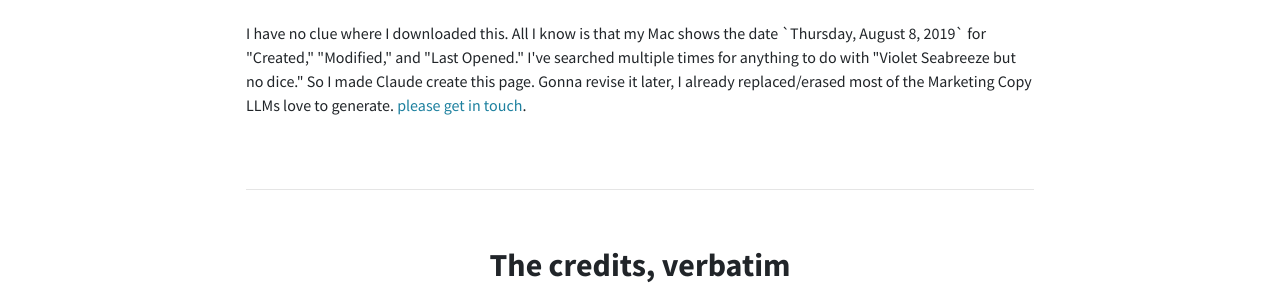
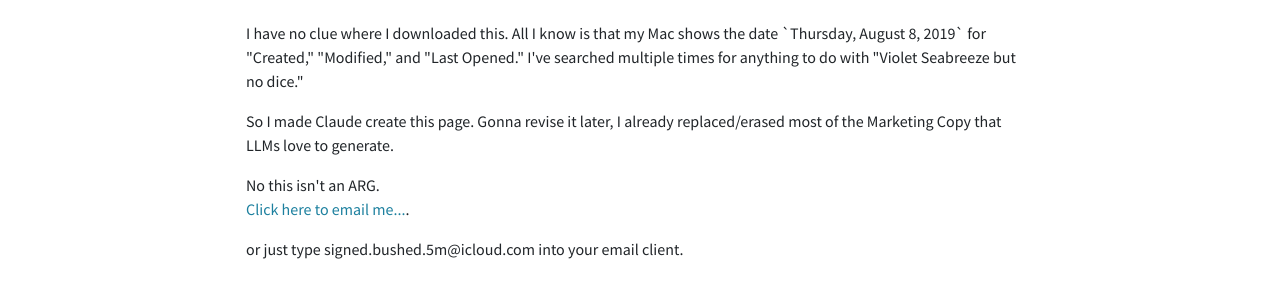
Before and after one commit to EricBorges2019/MyWebsite, a website: page vn-i-found/index.html in a window 1280 px wide. Shown: the part 490-795 px from the top of the page. Drawn offline with Linux system fonts and the light colour scheme.

Commit message:
Update links and improve content on the 'I Found This VN' page

```diff
--- a/vn-i-found/index.html
+++ b/vn-i-found/index.html
@@ -89,9 +89,12 @@
 
                 I've searched multiple times for anything to do with "Violet Seabreeze but no dice."
 
-                So I made Claude create this page. Gonna revise it later, I already replaced/erased most of the Marketing Copy LLMs love to generate.
+                <p>So I made Claude create this page. Gonna revise it later, I already replaced/erased most of the Marketing Copy that LLMs love to generate.
+</p>
+                No this isn't an ARG.
 
-                <a href="mailto:signed.bushed.5m@icloud.com?subject=Violet%20Seabreeze">please get in touch</a>.
+                <p><a href="mailto:signed.bushed.5m@icloud.com?subject=Violet%20Seabreeze">Click here to email me...</a>.</p>
+                <p>or just type signed.bushed.5m@icloud.com into your email client.</p>
             </p>
         </section>
 
@@ -99,7 +102,7 @@
 
         <section class="vs-section">
             <h2>The credits, verbatim</h2>
-        <p>These are the exact words from the game&rsquo;s <strong>Dedications</strong> screen:</p>
+
             <div class="vs-quote">I, Shiza, programmed and wrote this story. That much is true. However, this was not a one-person project. The people in this section have helped me, knowingly or otherwise, in a number of ways. Thus, I owe my thanks to:
 
 <strong>Pokson:</strong> For being the greatest help anyone can ask for. Studio Élan inspired me to get <em>started</em> on this project, but Pokson's support is the reason I kept going with this!
```
Also changed, not shown: index.html (+1 -1 lines).
